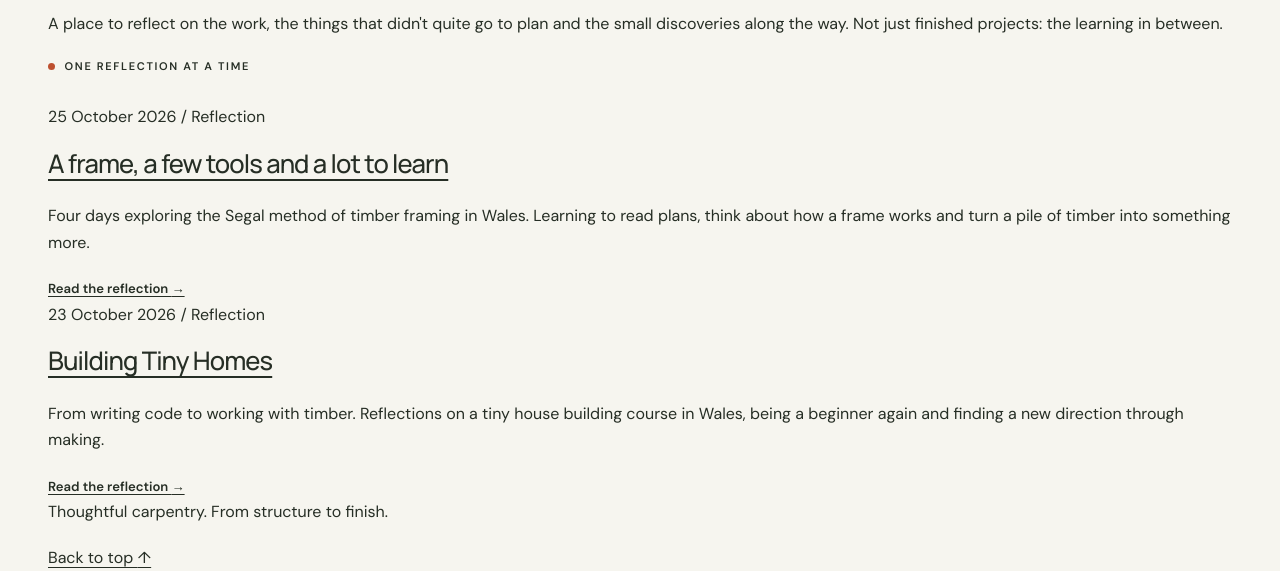
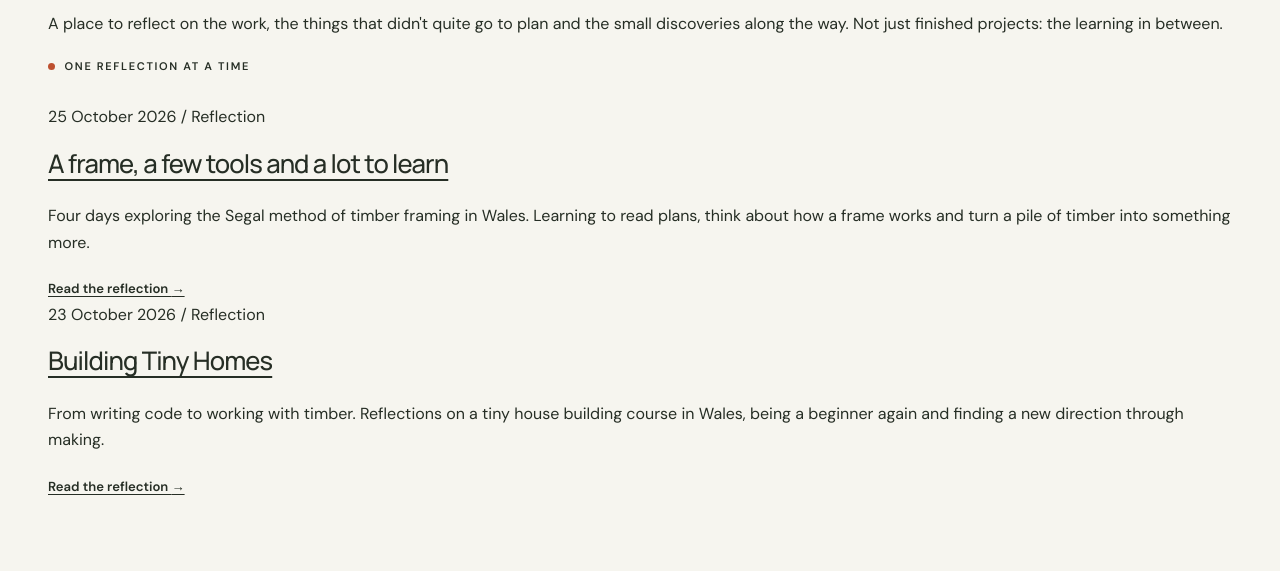
Before and after one commit to KScriven/veryhuman, a plain HTML site: page journal.html in a window 1280 px wide. Shown: the part 375-946 px from the top of the page. After the commit the page ends 874 px from the top, so only its background shows below. Drawn offline with Linux system fonts and the light colour scheme.

Commit message:
Remove footer for now from journal page

```diff
--- a/journal.html
+++ b/journal.html
@@ -31,6 +31,5 @@
       </article>
     </section>
   </main>
-  <footer class="site-footer"><div class="wrap footer-inner"><p>Thoughtful carpentry. From structure to finish.</p><a href="#main">Back to top <span aria-hidden="true">&#8593;</span></a></div></footer>
 </body>
 </html>
```
